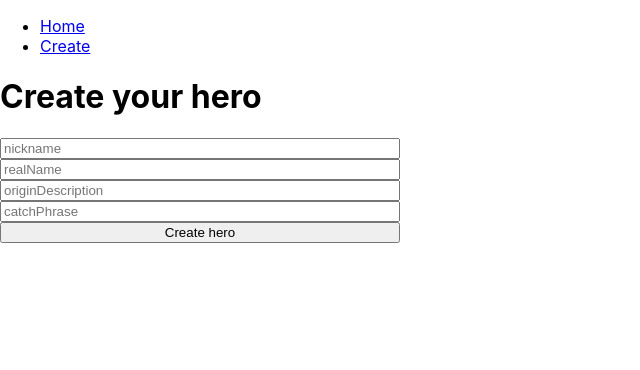
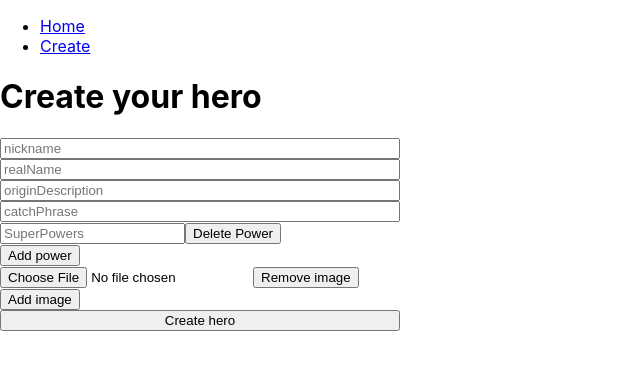
Before and after one commit to ikachinskaya/FullStack-Superheroes, a React (Create React App) app: page /create in a window 1280 px wide. Shown: the top 370 px of the page, without its empty margins (0-640 px from the left). Built offline with nearby package versions, Linux system fonts and the light colour scheme.

Commit message:
Add files uploda support

```diff
--- a/src/api/index.js
+++ b/src/api/index.js
@@ -5,7 +5,9 @@ const httpClient = axios.create({
 });
 
 export const createHero = async (data) => {
-  return await httpClient.post("/superheroes", data);
+  return await httpClient.post("/superheroes", data, {
+    headers: { "Content-Type": "multipart/form-data" },
+  });
 };
 
 export const getHeroes = async (data) => {
--- a/src/components/forms/CreateHeroForm/CreateHeroForm.jsx
+++ b/src/components/forms/CreateHeroForm/CreateHeroForm.jsx
@@ -1,5 +1,5 @@
 import React from "react";
-import { Formik, Form, Field } from "formik";
+import { Formik, Form, Field, FieldArray } from "formik";
 import { useDispatch } from "react-redux";
 import * as HeroActionCreators from "../../../actions/heroActionCreators";
 
@@ -8,6 +8,8 @@ const initialValues = {
   realName: "",
   originDescription: "",
   catchPhrase: "",
+  superPowers: [""],
+  images: [null],
 };
 
 const CreateHeroForm = (props) => {
@@ -15,13 +17,27 @@ const CreateHeroForm = (props) => {
 
   const submitHandler = (values, formikBag) => {
     console.log(values);
-    const action = HeroActionCreators.createHeroRequest(values);
+    const data = new FormData();
+    data.append("nickname", values.nickname);
+    data.append("realName", values.realName);
+    data.append("originDescription", values.originDescription);
+    data.append("catchPhrase", values.catchPhrase);
+    values.superPowers.forEach((power) => {
+      data.append("superPowers", power);
+    });
+    values.images.forEach((image) => {
+      data.append("images", image);
+    });
+
+    const action = HeroActionCreators.createHeroRequest(data);
     dispatch(action);
     formikBag.resetForm();
   };
 
   return (
     <Formik initialValues={initialValues} onSubmit={submitHandler}>
+      {({ values, setFieldValue }) => {
+        return (
           <Form
             style={{ display: "flex", flexDirection: "column", width: "400px" }}
           >
@@ -29,8 +45,77 @@ const CreateHeroForm = (props) => {
             <Field placeholder="realName" name="realName" />
             <Field placeholder="originDescription" name="originDescription" />
             <Field placeholder="catchPhrase" name="catchPhrase" />
+            <FieldArray name="superPowers">
+              {({ push, remove }) => {
+                return (
+                  <div>
+                    {values.superPowers.length > 0 &&
+                      values.superPowers.map((hero, index) => {
+                        return (
+                          <div>
+                            <Field
+                              placeholder="SuperPowers"
+                              name={`superPowers.${index}`}
+                            />
+                            <button
+                              type="button"
+                              onClick={() => {
+                                remove(index);
+                              }}
+                            >
+                              Delete Power
+                            </button>
+                          </div>
+                        );
+                      })}
+
+                    <button type="button" onClick={() => push("")}>
+                      Add power
+                    </button>
+                  </div>
+                );
+              }}
+            </FieldArray>
+            <FieldArray name="images">
+              {({ push, remove }) => {
+                return (
+                  <div>
+                    {values.images.length > 0 &&
+                      values.images.map((img, index) => {
+                        return (
+                          <div>
+                            <input
+                              type="file"
+                              name={`images.${index}`}
+                              onChange={(e) => {
+                                setFieldValue(
+                                  `images.${index}`,
+                                  e.currentTarget.files[0]
+                                );
+                              }}
+                            ></input>
+                            <button
+                              type="button"
+                              onClick={() => {
+                                remove(index);
+                              }}
+                            >
+                              Remove image
+                            </button>
+                          </div>
+                        );
+                      })}
+                    <button type="button" onClick={() => push(null)}>
+                      Add image
+                    </button>
+                  </div>
+                );
+              }}
+            </FieldArray>
             <button type="submit">Create hero</button>
           </Form>
+        );
+      }}
     </Formik>
   );
 };
```
Lines whose indentation alone changed are shown as unchanged.
